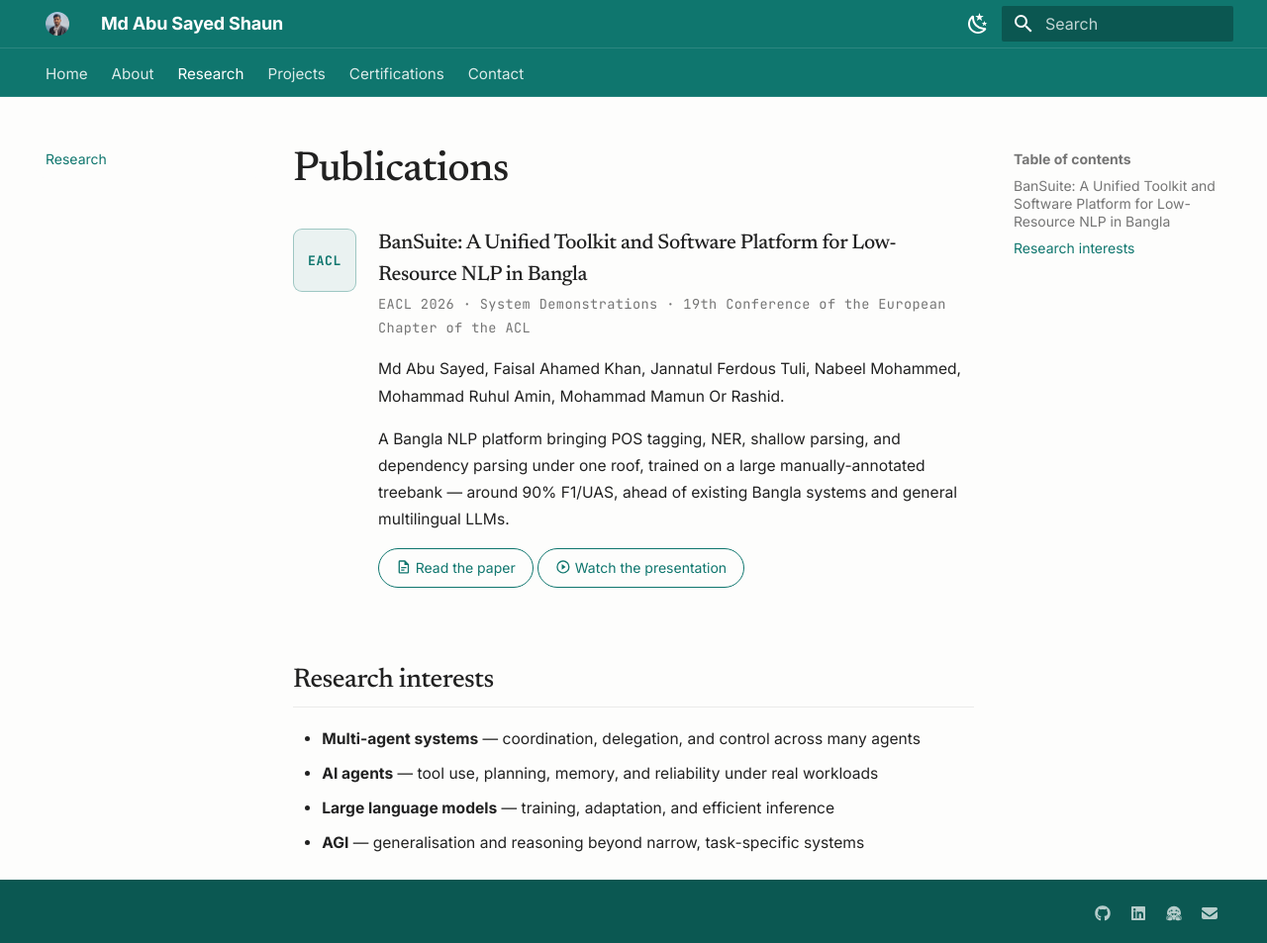
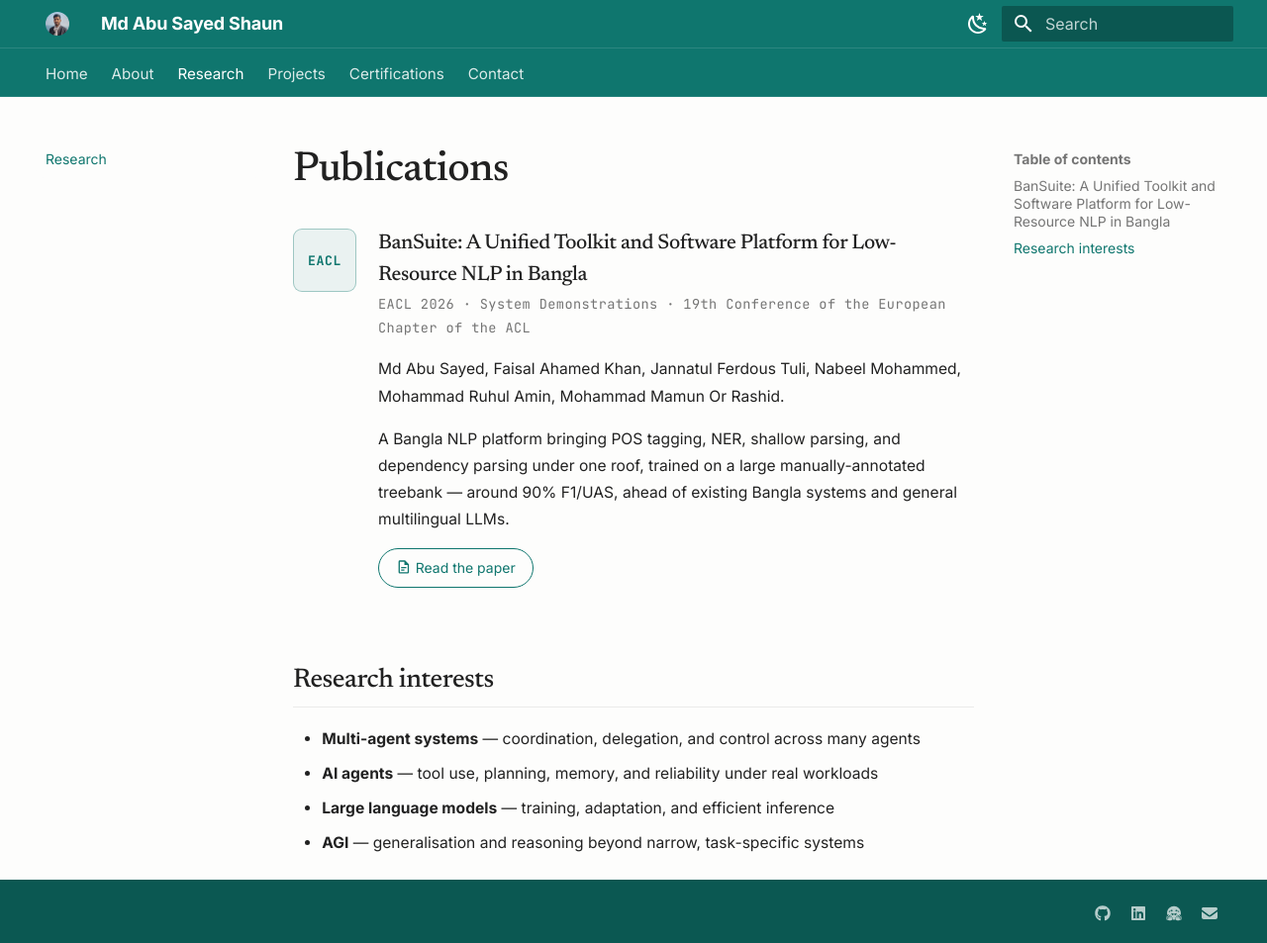
Before and after one commit to sayedshaun/sayedshaun.github.io, an MkDocs documentation site: the page built from docs/research/research.md, in a window 1280 px wide and 953 px high. Shown: the whole window at 99% size. Built offline with MkDocs 1.6.1 and Material for MkDocs 9.7.7, drawn with Linux system fonts in a browser that asks for light colours.

Commit message:
Remove the presentation link from the publication entry
Leaves the ACL Anthology paper as the single link on BanSuite.

Co-Authored-By: Claude Opus 5 (1M context) <noreply@anthropic.com>

```diff
--- a/docs/research/research.md
+++ b/docs/research/research.md
@@ -17,7 +17,6 @@ one roof, trained on a large manually-annotated treebank — around 90% F1/UAS,
 Bangla systems and general multilingual LLMs.
 
 [:material-file-document-outline: Read the paper](https://aclanthology.org/2026.eacl-demo.44/){ .md-button }
-[:material-play-circle-outline: Watch the presentation](https://youtu.be/3pcfiUQfCoA){ .md-button }
 
 </div>
 </div>
```
